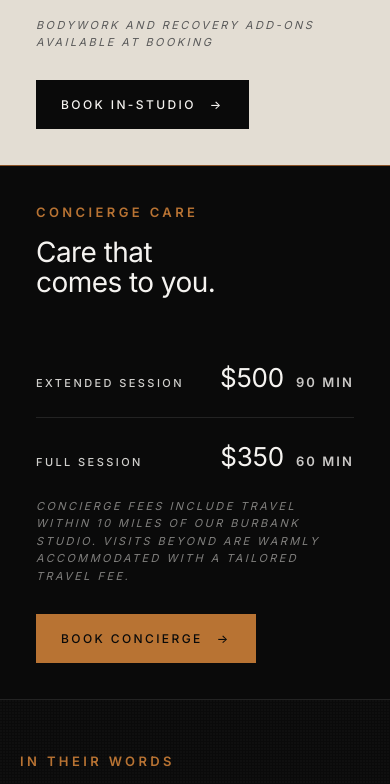
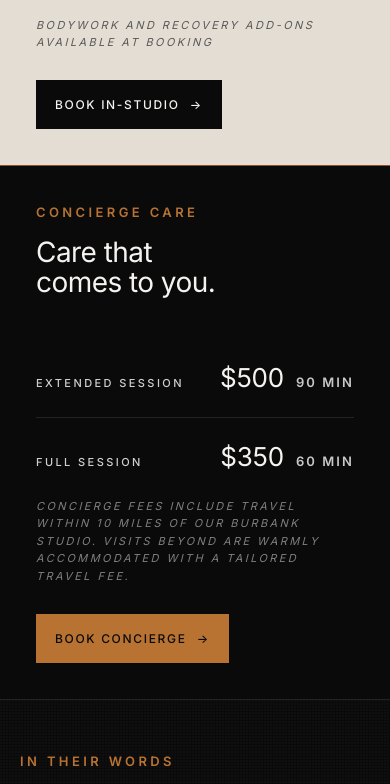
Before and after one commit to MotionCodeStudioGit/motion-code-studio, a plain HTML site: page index.html in a window 390 px wide. Shown: the part 3077-3861 px from the top of the page. Drawn offline with nearby package versions, Linux system fonts and the light colour scheme.

Commit message:
Fix the sideways scroll and black strip on narrow phones
Sasha reported the page scrolling sideways onto black space on her
phone. Confirmed: at 360px the document was 364px wide, at 320px it was
344px.

One cause. .btn is white-space: nowrap, which is right for short labels
but not for "Read All Our Reviews on Google". At 360px that label forced
the button to 368px inside a 320px column. That widened the document,
and the fixed header, being 100% of its containing block, stretched out
with it. The header looked like a second bug and was not.

Long labels now wrap on phones, and on the narrowest screens the wide
letter-spacing eases off so it usually still fits on one line. Short
labels are untouched, since normal wrapping only breaks when it must.

My earlier passes missed this because I only tested 390px and excluded
fixed-position elements from the overflow check. Now checked across
320, 360, 375, 390 and 414 on all 15 pages: 75 combinations, no
element crossing either edge.

Co-Authored-By: Claude Opus 5 <noreply@anthropic.com>

```diff
--- a/index.html
+++ b/index.html
@@ -160,7 +160,7 @@
 <link rel="preconnect" href="https://fonts.gstatic.com" crossorigin />
 <link href="https://fonts.googleapis.com/css2?family=Cormorant+Garamond:ital,wght@0,300;0,400;0,500;1,300;1,400&family=Inter:wght@200;300;400;500;600;700&family=Manrope:wght@300;400;500;600&display=swap" rel="stylesheet" />
 
-<link rel="stylesheet" href="styles.css?v=105" />
+<link rel="stylesheet" href="styles.css?v=106" />
 </head>
 <body>
 
--- a/styles.css
+++ b/styles.css
@@ -1043,7 +1043,27 @@ button { font: inherit; }
   .btn {
     min-height: 48px;
     padding: 14px 24px;
-  }
+    /* .btn is nowrap by default, which is right for short labels but not
+       for "Read All Our Reviews on Google": at 360px that label forced
+       the button to 368px, pushed the document wider than the screen and
+       dragged the fixed header out with it, so the page scrolled
+       sideways onto a black strip. Let a long label wrap instead. This
+       only wraps when it has to; short labels are unaffected. */
+    white-space: normal;
+    max-width: 100%;
+    text-align: center;
+  }
+}
+/* On the narrowest phones the wide letter-spacing is itself most of the
+   problem, so give that label room to fit rather than wrap awkwardly. */
+@media (max-width: 400px) {
+  .btn {
+    letter-spacing: 0.14em;
+    padding: 14px 18px;
+    gap: 10px;
+  }
+}
+@media (max-width: 720px) {
   /* HERO — clear the fixed nav, but keep it compact so the wordmark + tagline
      read as one composition instead of floating in dead black space. */
   .hero { min-height: 0; }
--- a/sw.js
+++ b/sw.js
@@ -2,7 +2,7 @@
    HTML is always fetched from the network first so a fresh Netlify deploy
    is never hidden behind the cache. Static assets are served from cache
    and refreshed in the background. Bump CACHE to force a clean slate. */
-const CACHE = 'motioncode-v12';
+const CACHE = 'motioncode-v13';
 const OFFLINE_ASSETS = ['/', '/styles.css', '/script.js', '/favicon-192.png'];
 
 self.addEventListener('install', event => {
```
Also changed, not shown: about.html (+1 -1 lines), auto-accident-injury-care.html (+1 -1 lines), back-pain-treatment.html (+1 -1 lines), back-pain.html (+1 -1 lines), chiropractic-adjustment.html (+1 -1 lines), chiropractor-burbank.html (+1 -1 lines), chiropractor-glendale.html (+1 -1 lines), chiropractor-los-angeles.html (+1 -1 lines), chiropractor-north-hollywood.html (+1 -1 lines), neck-pain-treatment.html (+1 -1 lines), posture-correction.html (+1 -1 lines), sciatica-treatment.html (+1 -1 lines), sports-injury-recovery.html (+1 -1 lines), what-to-expect.html (+1 -1 lines).
